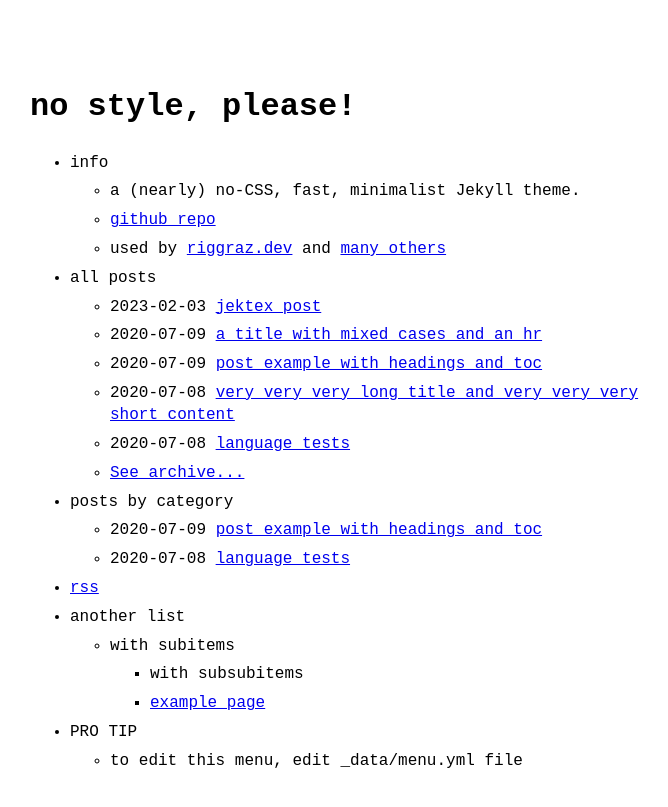
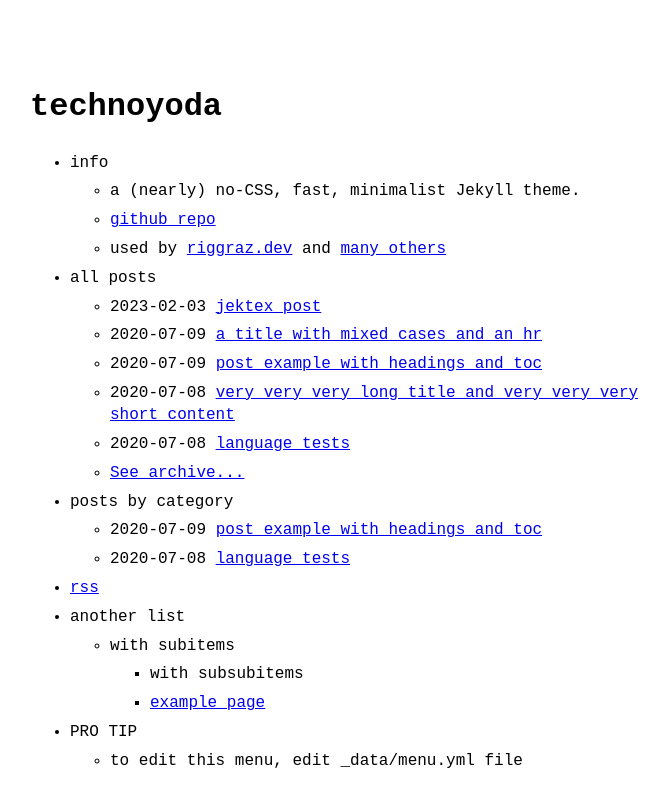
Before and after one commit to technoyoda/technoyoda.github.io, a Jekyll site: the page built from index.md, in a window 1280 px wide. Shown: the top 807 px of the page, without its empty margins (290-958 px from the left). Built offline with Jekyll 4.4.1, drawn with Linux system fonts in a browser that asks for light colours; some of the changed lines change nothing that is shown.

Commit message:
some basic tweeks.

```diff
--- a/_config.yml
+++ b/_config.yml
@@ -1,10 +1,10 @@
-title: no style, please! # name of the site
-author: Riccardo Graziosi # name of site's author
-email: riccardo.graziosi97@gmail.com # email of site's author
-url: https://riggraz.dev # root address of the site
-baseurl: "/no-style-please" # subpath of the site, e.g. "/blog" (leave it blank "" if you're site shouldn't use a subpath)
+title: technoyoda # name of the site
+author: technoyoda # name of site's author
+email: technoyoda@twitter.com
+url: https://technoyoda.github.io # root address of the site
+baseurl: "" # subpath of the site, e.g. "/blog" (leave it blank "" if you're site shouldn't use a subpath)
 description: > # description of the site (multiple lines allowed)
-  A (nearly) no-CSS, fast, minimalist Jekyll theme.
+  A minimalist tech blog focused on programming, tutorials, and insights.
 
 permalink: /:slug.html
 
```
Also changed, not shown: .github/workflows/jekyll.yml.
